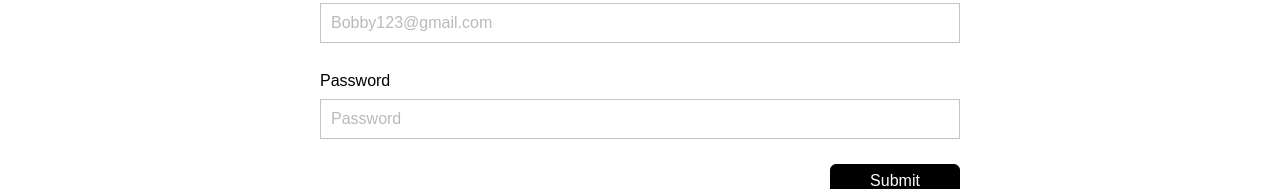
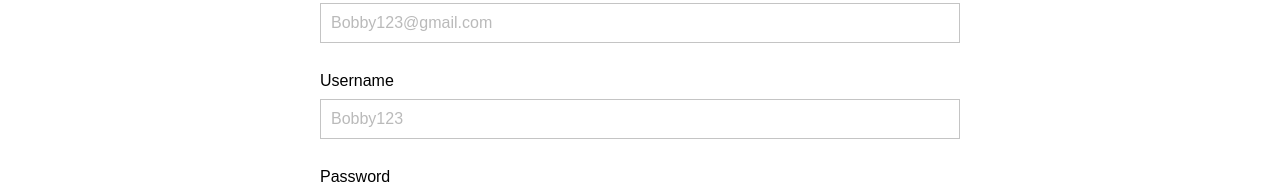
Before and after one commit to devanshTandon00/cryptoPlace, a React (Create React App) app in the folder frontend/: page /register in a window 1280 px wide. Shown: the part 244-433 px from the top of the page. Built offline with nearby package versions, Linux system fonts and the light colour scheme.

Commit message:
Update SignUp.js

```diff
--- a/frontend/src/Components/Authentication/SignUp.js
+++ b/frontend/src/Components/Authentication/SignUp.js
@@ -61,6 +61,9 @@ export default function SignUp() {
             <Label title='Email' />
             <Input placeholder='Bobby123@gmail.com' />
             <div style={{ marginBottom: '25px' }} />
+            <Label title='Username' />
+            <Input placeholder='Bobby123' />
+            <div style={{ marginBottom: '25px' }} />
             <Label title='Password' />
             <Input placeholder='Password' />
             <div style={{ marginBottom: '25px' }} />
```
